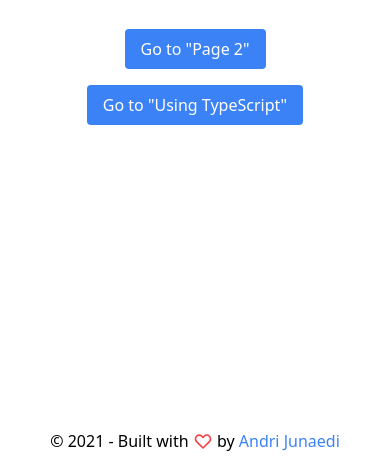
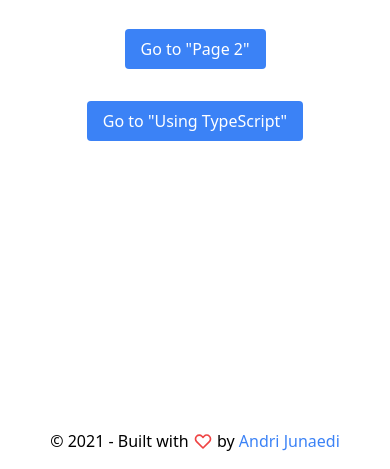
Before and after one commit to sawala-tech/sawala-gatsby-boilerplate, a Gatsby site: page / in a window 390 px wide. Shown: the part 375-844 px from the top of the page. Built offline with nearby package versions, Linux system fonts and the light colour scheme; Gatsby itself is replaced by a stand-in of ours.

Commit message:
fix : margin button in mobile screen

```diff
--- a/src/pages/index.js
+++ b/src/pages/index.js
@@ -31,7 +31,7 @@ const IndexPage = () => (
         </Link>
         <Link
           to="/using-typescript/"
-          className="py-2 px-4 sm:my-4 text-white bg-blue-500 rounded hover:bg-blue-600 transition-colors duration-200"
+          className="py-2 px-4 my-4 text-white bg-blue-500 rounded hover:bg-blue-600 transition-colors duration-200"
         >
           Go to "Using TypeScript"
         </Link>
```
